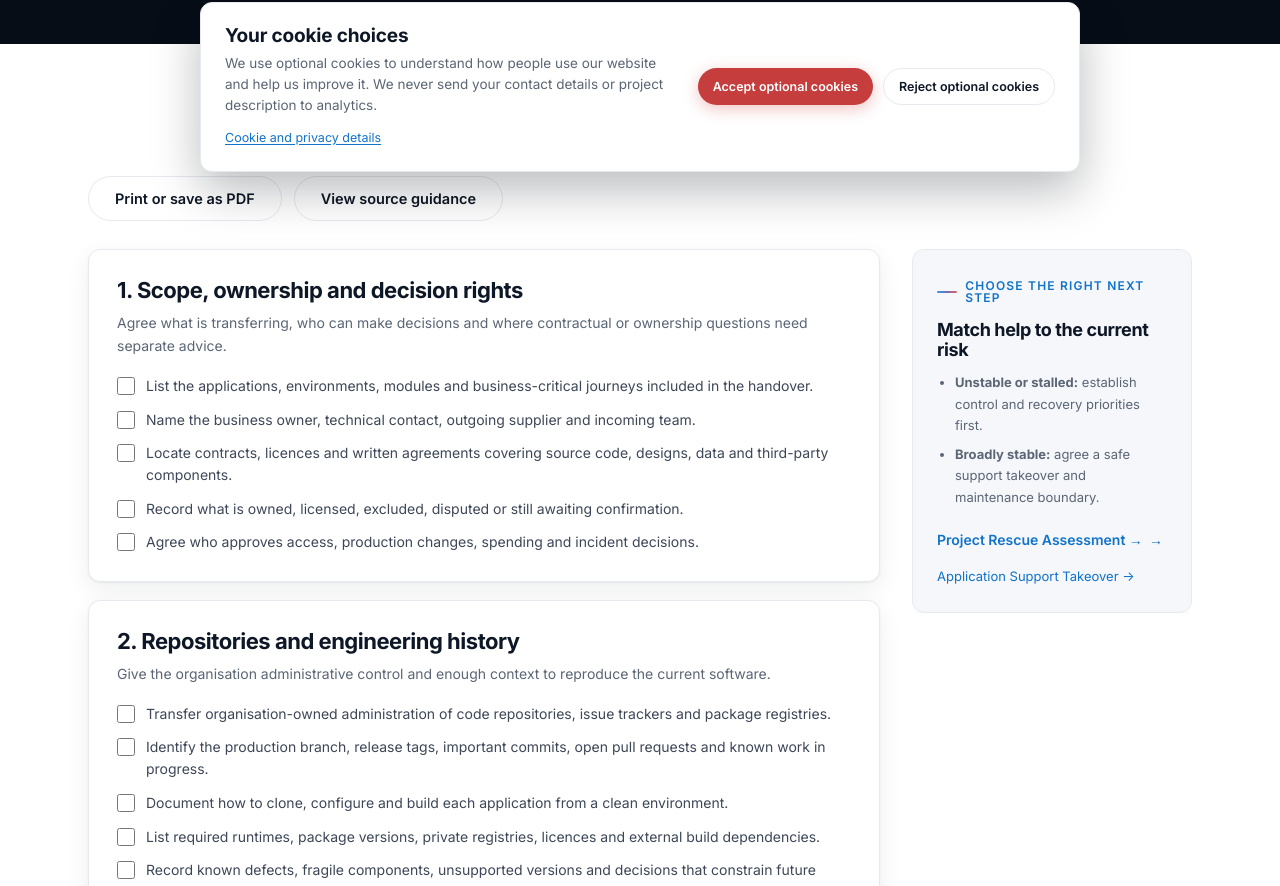
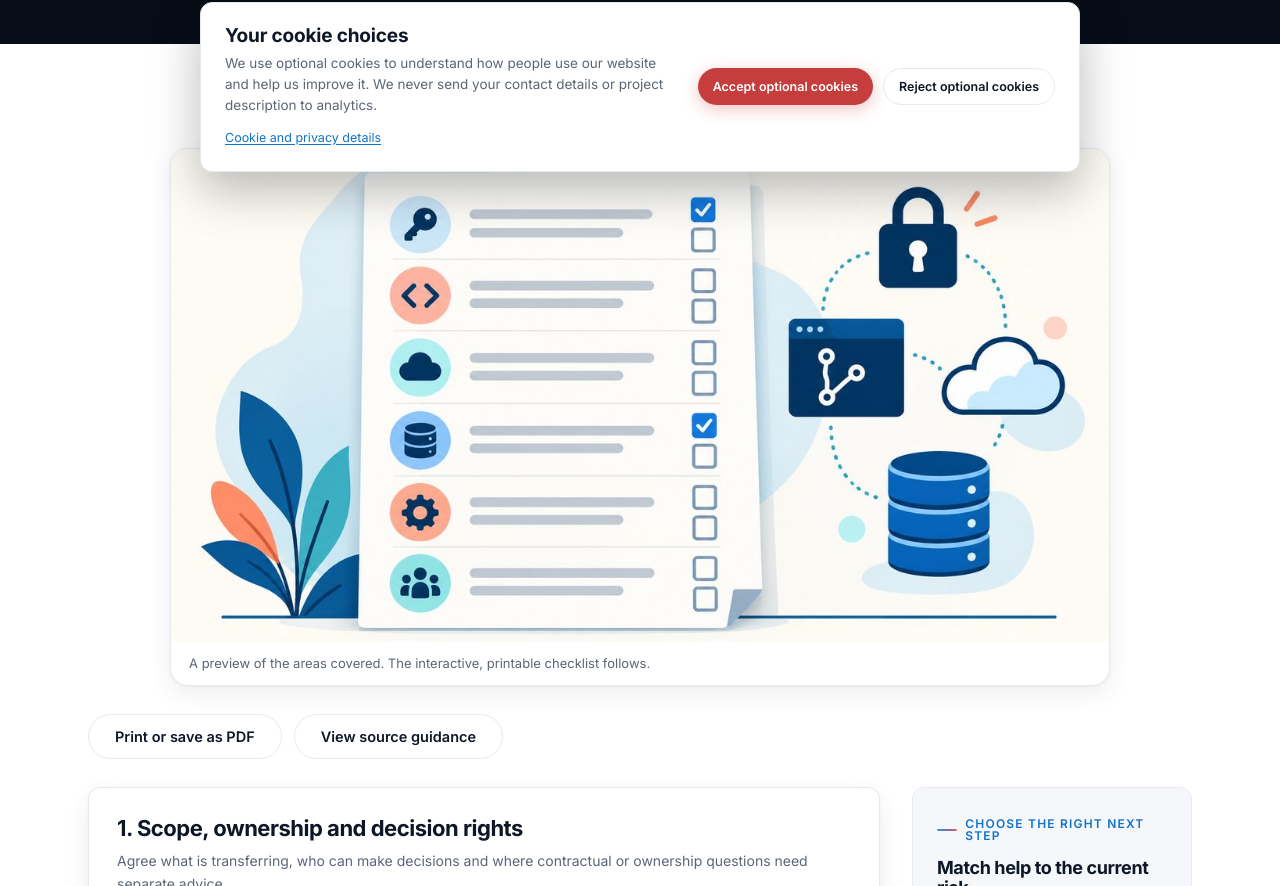
Before and after one commit to duniaops/duniaops, a website: page resources/software-project-handover-checklist.html in a window 1280 px wide. Shown: the part 608-1494 px from the top of the page. Drawn offline with Linux system fonts and the light colour scheme.

Commit message:
feat(content): add proof and handover visuals

```diff
--- a/css/proof-resource.css
+++ b/css/proof-resource.css
@@ -11,6 +11,9 @@
 .handover-aside p,.handover-aside li{color:var(--soft);font-size:13px}
 .handover-aside ul{padding-left:18px;margin:12px 0 18px;display:grid;gap:7px}
 .handover-actions{display:flex;gap:12px;flex-wrap:wrap;margin:28px 0}
+.handover-preview{max-width:940px;margin:0 auto 28px;overflow:hidden;background:#fff;border:1px solid var(--line);border-radius:18px;box-shadow:var(--shadow)}
+.handover-preview img{display:block;width:100%;height:auto;aspect-ratio:1200/630;object-fit:cover}
+.handover-preview figcaption{padding:12px 18px;color:var(--soft);font-size:13px;line-height:1.5}
 .handover-note{padding:16px 18px;background:var(--tint);border-left:3px solid var(--blue);border-radius:0 10px 10px 0;color:var(--deep);font-size:13.5px}
 .proof-diagram{margin:42px 0 12px;padding:22px;background:linear-gradient(135deg,#0b1424,#101d30);border:1px solid rgba(255,255,255,.12);border-radius:18px;box-shadow:0 18px 42px rgba(0,0,0,.2)}
 .proof-diagram svg{width:100%;height:auto}
--- a/resources/software-project-handover-checklist.html
+++ b/resources/software-project-handover-checklist.html
@@ -11,19 +11,21 @@
 <meta property="og:type" content="website">
 <meta property="og:url" content="https://www.duniaops.com/resources/software-project-handover-checklist">
 <meta property="og:locale" content="en_GB">
-<meta property="og:image" content="https://www.duniaops.com/assets/social-card.png?v=20260721">
+<meta property="og:image" content="https://www.duniaops.com/assets/resources/software-project-handover-checklist-1200x630.jpg?v=20261029">
 <meta property="og:image:width" content="1200">
 <meta property="og:image:height" content="630">
+<meta property="og:image:alt" content="Illustrated handover checklist covering ownership, code, cloud, data, operations and team knowledge.">
 <meta name="twitter:card" content="summary_large_image">
 <meta name="twitter:title" content="Software Project Handover Checklist | DuniaOps">
 <meta name="twitter:description" content="A practical, ungated checklist for transferring software ownership, access, delivery knowledge and operational control to a new team.">
+<meta name="twitter:image" content="https://www.duniaops.com/assets/resources/software-project-handover-checklist-1200x630.jpg?v=20261029">
 <meta name="theme-color" content="#070d17">
 <link rel="icon" type="image/png" href="../assets/favicon.png?v=20260721">
 <link rel="preconnect" href="https://fonts.googleapis.com">
 <link rel="preconnect" href="https://fonts.gstatic.com" crossorigin>
 <link href="https://fonts.googleapis.com/css2?family=Inter:wght@400;500;600;700;800&amp;display=swap" rel="stylesheet">
 <link rel="stylesheet" href="../css/site.css?v=20260908-trust-release">
-<link rel="stylesheet" href="../css/proof-resource.css?v=20261027-review">
+<link rel="stylesheet" href="../css/proof-resource.css?v=20261029-images">
 <script src="../js/analytics.js?v=20260907-lead-taxonomy" defer></script>
 <script src="../js/site.js?v=20260723-blog" defer></script>
 <script src="../js/handover-checklist.js?v=20261027-review" defer></script>
@@ -72,6 +74,10 @@
 
   <section>
     <div class="container">
+      <figure class="handover-preview">
+        <img src="../assets/resources/software-project-handover-checklist-1200x630.jpg" alt="Illustrated preview of a software handover checklist, with sections for ownership, code, cloud accounts, data, operations and team knowledge." width="1200" height="630" loading="lazy" decoding="async">
+        <figcaption>A preview of the areas covered. The interactive, printable checklist follows.</figcaption>
+      </figure>
       <div class="handover-actions"><button class="btn btn-outline" type="button" data-print-checklist>Print or save as PDF</button><a class="btn btn-outline" href="#handover-sources">View source guidance</a></div>
       <div class="handover-layout" id="checklist">
         <div class="handover-sections">
```
Also changed, not shown: work/fragmented-application-estate-modernisation.html (+4 -2 lines), assets/resources/software-project-handover-checklist-1200x630.jpg (added), assets/work/fragmented-application-estate-modernisation-1200x630.jpg (added).
